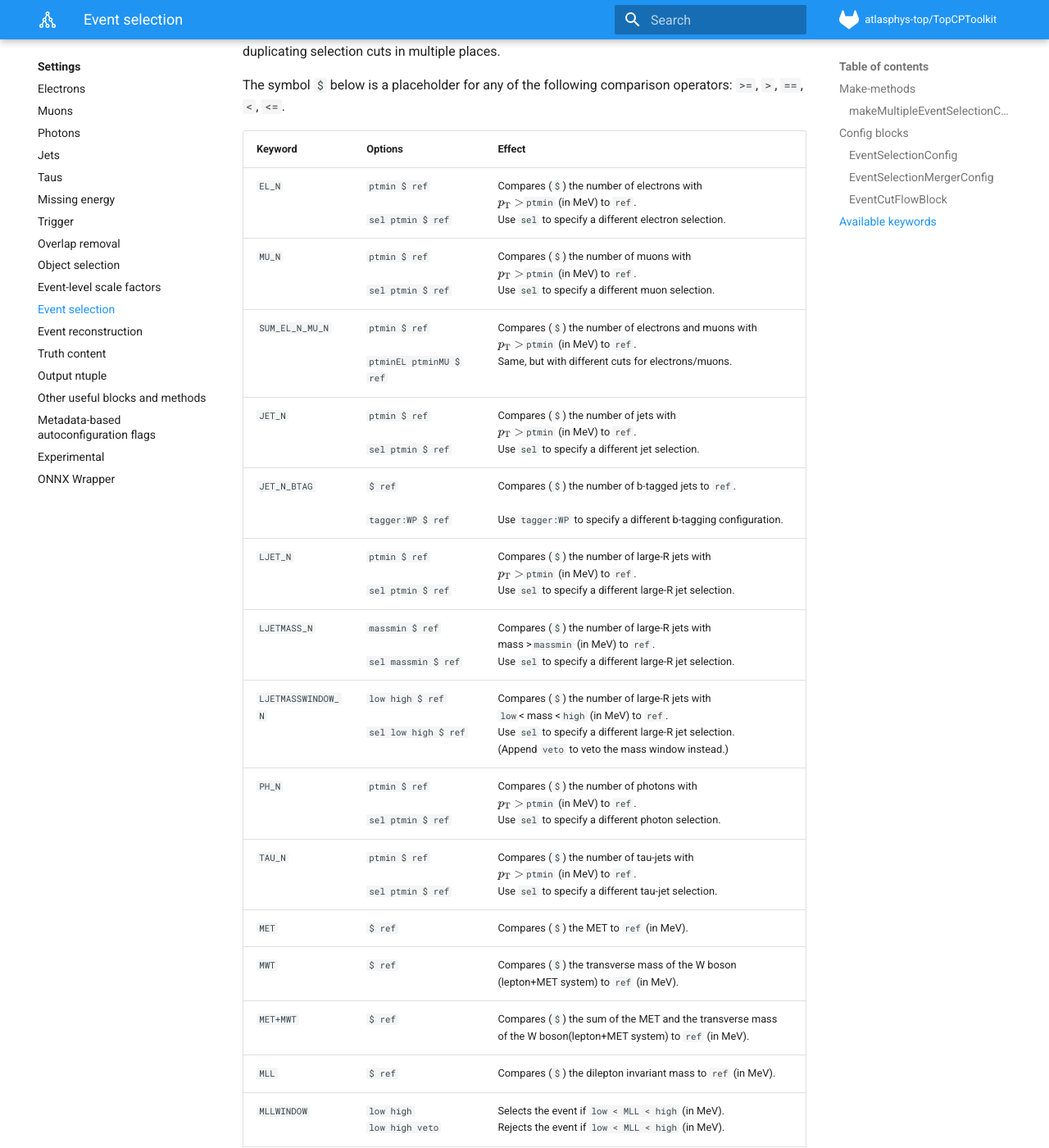
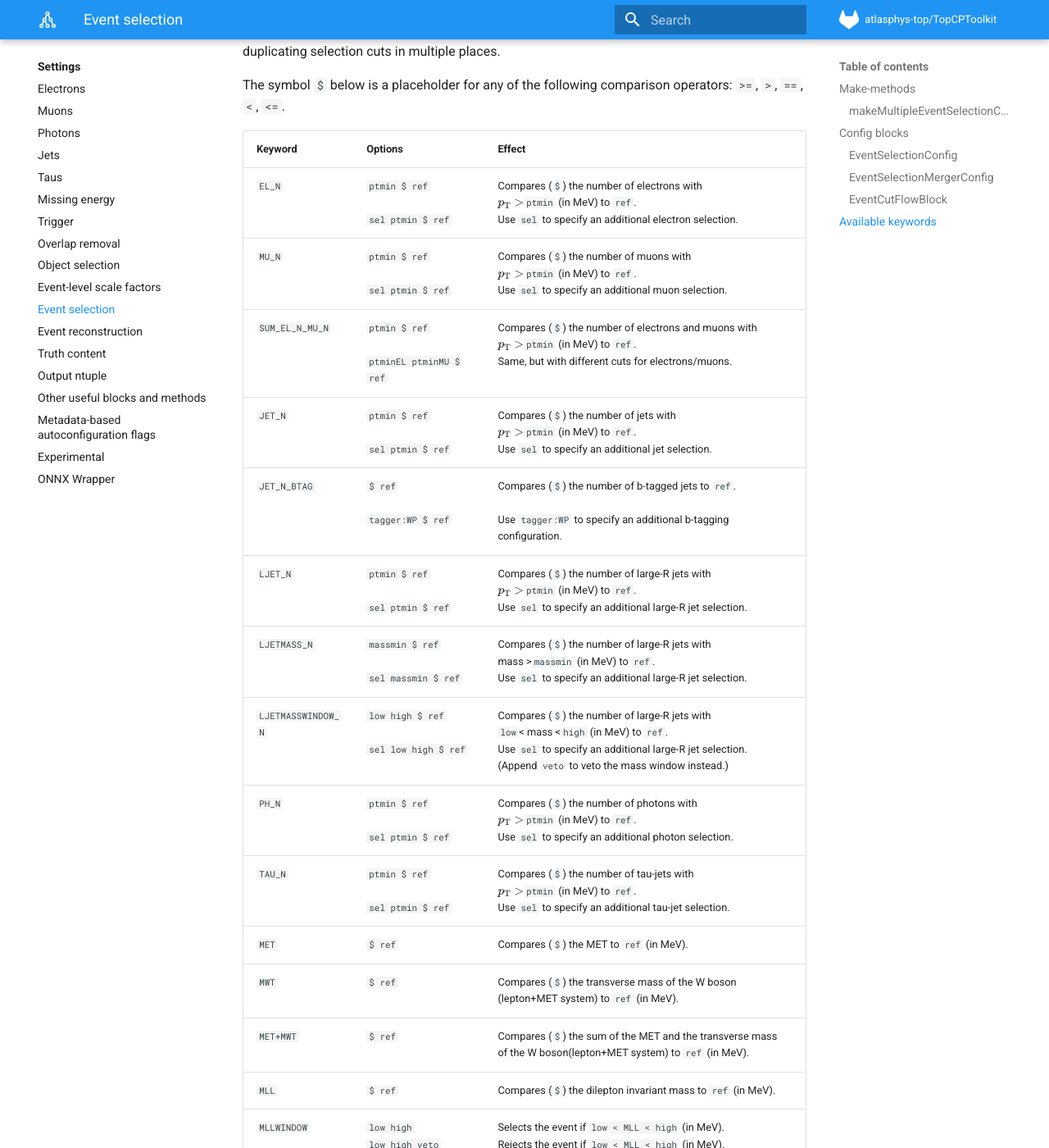
Before and after one commit to SuperNova76/TopCPToolKit, an MkDocs documentation site: the page built from docs/settings/eventselection.md, in a window 1280 px wide and 1400 px high, scrolled down 4631 px. Shown: the whole window at 82% size. Built offline with MkDocs 1.6.1 and Material for MkDocs 9.7.7, drawn with Linux system fonts in a browser that asks for light colours; formulas are drawn with MathJax 3.

Commit message:
clarification of additional selections

```diff
--- a/docs/settings/eventselection.md
+++ b/docs/settings/eventselection.md
@@ -177,16 +177,16 @@ The symbol `$` below is a placeholder for any of the following comparison operat
 
 | **Keyword** | **Options** | **Effect** |
 | ----------- | ----------- | ---------- |
-| `EL_N` | `ptmin $ ref`<br><br>`sel ptmin $ ref` | Compares (`$`) the number of electrons with <br>$p_\mathrm{T}>$`ptmin` (in MeV) to `ref`.<br>Use `sel` to specify a different electron selection. |
-| `MU_N` | `ptmin $ ref`<br><br>`sel ptmin $ ref` | Compares (`$`) the number of muons with <br>$p_\mathrm{T}>$`ptmin` (in MeV) to `ref`.<br>Use `sel` to specify a different muon selection. |
+| `EL_N` | `ptmin $ ref`<br><br>`sel ptmin $ ref` | Compares (`$`) the number of electrons with <br>$p_\mathrm{T}>$`ptmin` (in MeV) to `ref`.<br>Use `sel` to specify an additional electron selection. |
+| `MU_N` | `ptmin $ ref`<br><br>`sel ptmin $ ref` | Compares (`$`) the number of muons with <br>$p_\mathrm{T}>$`ptmin` (in MeV) to `ref`.<br>Use `sel` to specify an additional muon selection. |
 | `SUM_EL_N_MU_N` | `ptmin $ ref`<br><br>`ptminEL ptminMU $ ref` | Compares (`$`) the number of electrons and muons with <br>$p_\mathrm{T}>$`ptmin` (in MeV) to `ref`.<br>Same, but with different cuts for electrons/muons. |
-| `JET_N` | `ptmin $ ref`<br><br>`sel ptmin $ ref` | Compares (`$`) the number of jets with <br>$p_\mathrm{T}>$`ptmin` (in MeV) to `ref`.<br>Use `sel` to specify a different jet selection. |
-| `JET_N_BTAG` | `$ ref`<br><br>`tagger:WP $ ref` | Compares (`$`) the number of b-tagged jets to `ref`.<br><br>Use `tagger:WP` to specify a different b-tagging configuration. |
-| `LJET_N` | `ptmin $ ref` <br><br>`sel ptmin $ ref` | Compares (`$`) the number of large-R jets with <br>$p_\mathrm{T}>$`ptmin` (in MeV) to `ref`.<br>Use `sel` to specify a different large-R jet selection. |
-| `LJETMASS_N` | `massmin $ ref` <br><br>`sel massmin $ ref` | Compares (`$`) the number of large-R jets with <br>mass >`massmin` (in MeV) to `ref`.<br>Use `sel` to specify a different large-R jet selection. |
-| `LJETMASSWINDOW_N` | `low high $ ref`<br><br>`sel low high $ ref` | Compares (`$`) the number of large-R jets with <br>`low`< mass <`high` (in MeV) to `ref`.<br>Use `sel` to specify a different large-R jet selection.<br>(Append `veto` to veto the mass window instead.) |
-| `PH_N` | `ptmin $ ref`<br><br>`sel ptmin $ ref` | Compares (`$`) the number of photons with <br>$p_\mathrm{T}>$`ptmin` (in MeV) to `ref`.<br>Use `sel` to specify a different photon selection. |
-| `TAU_N` | `ptmin $ ref`<br><br>`sel ptmin $ ref` | Compares (`$`) the number of tau-jets with <br>$p_\mathrm{T}>$`ptmin` (in MeV) to `ref`.<br>Use `sel` to specify a different tau-jet selection. |
+| `JET_N` | `ptmin $ ref`<br><br>`sel ptmin $ ref` | Compares (`$`) the number of jets with <br>$p_\mathrm{T}>$`ptmin` (in MeV) to `ref`.<br>Use `sel` to specify an additional jet selection. |
+| `JET_N_BTAG` | `$ ref`<br><br>`tagger:WP $ ref` | Compares (`$`) the number of b-tagged jets to `ref`.<br><br>Use `tagger:WP` to specify an additional b-tagging configuration. |
+| `LJET_N` | `ptmin $ ref` <br><br>`sel ptmin $ ref` | Compares (`$`) the number of large-R jets with <br>$p_\mathrm{T}>$`ptmin` (in MeV) to `ref`.<br>Use `sel` to specify an additional large-R jet selection. |
+| `LJETMASS_N` | `massmin $ ref` <br><br>`sel massmin $ ref` | Compares (`$`) the number of large-R jets with <br>mass >`massmin` (in MeV) to `ref`.<br>Use `sel` to specify an additional large-R jet selection. |
+| `LJETMASSWINDOW_N` | `low high $ ref`<br><br>`sel low high $ ref` | Compares (`$`) the number of large-R jets with <br>`low`< mass <`high` (in MeV) to `ref`.<br>Use `sel` to specify an additional large-R jet selection.<br>(Append `veto` to veto the mass window instead.) |
+| `PH_N` | `ptmin $ ref`<br><br>`sel ptmin $ ref` | Compares (`$`) the number of photons with <br>$p_\mathrm{T}>$`ptmin` (in MeV) to `ref`.<br>Use `sel` to specify an additional photon selection. |
+| `TAU_N` | `ptmin $ ref`<br><br>`sel ptmin $ ref` | Compares (`$`) the number of tau-jets with <br>$p_\mathrm{T}>$`ptmin` (in MeV) to `ref`.<br>Use `sel` to specify an additional tau-jet selection. |
 | `MET` | `$ ref` | Compares (`$`) the MET to `ref` (in MeV). |
 | `MWT` | `$ ref` | Compares (`$`) the transverse mass of the W boson<br>(lepton+MET system) to `ref` (in MeV). |
 | `MET+MWT` | `$ ref` | Compares (`$`) the sum of the MET and the transverse mass<br>of the W boson(lepton+MET system) to `ref` (in MeV). |
```
